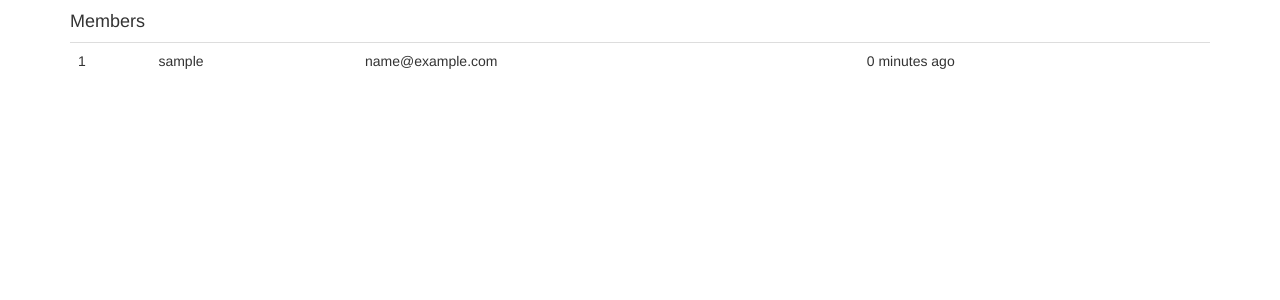
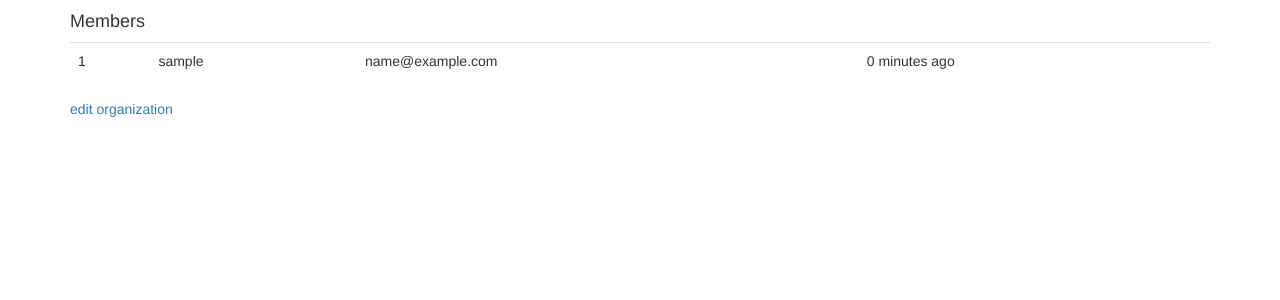
Before and after one commit to Bergurth/mms_django_grunnsida, a Django app: page /org/1/ in a window 1280 px wide. Shown: the part 314-614 px from the top of the page. Run offline with Django 3.2, Linux system fonts and the light colour scheme; a user stored in the database is signed in; tables that the repository leaves empty hold one stand-in row (values such as "Sample post"); some libraries are stand-ins or nearby versions.

Commit message:
link from org details to edit for org_exec

```diff
--- a/src/templates/org_view.html
+++ b/src/templates/org_view.html
@@ -55,6 +55,10 @@
  	{% endif %}
 {% endif %}
 
+{% if is_exec %}
+  <a href="{% url 'newsletter.views.orgEdit' %}{{ id }}">edit organization</a>
+{% endif %}
+
  {% endif %}
 
 
```
